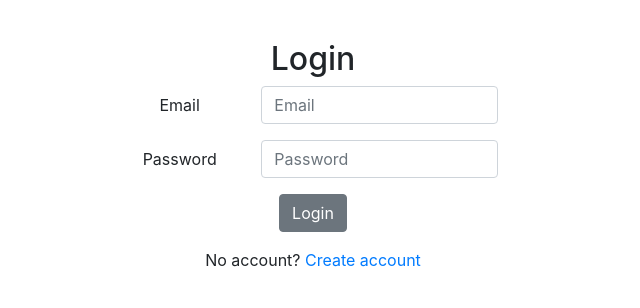
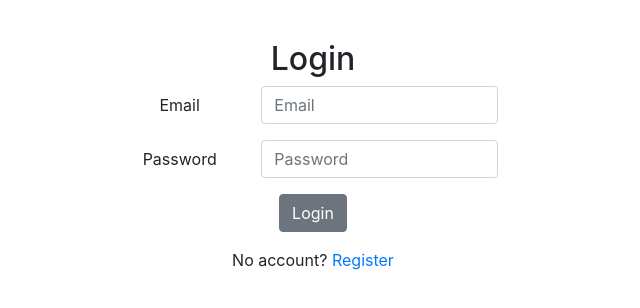
Before and after one commit to Shujapurelogics/Next-Firebase-PL, a Next.js app: page / in a window 1280 px wide. Shown: the top 308 px of the page, without its empty margins (327-967 px from the left). Built offline with nearby package versions, Linux system fonts and the light colour scheme; no server answers.

Commit message:
test for first deployment

```diff
--- a/pages/index.js
+++ b/pages/index.js
@@ -68,7 +68,7 @@ export default function Home() {
            </FormGroup>
            <FormGroup row>
             <Col>
-              No account? <Link href="/sign_up">Create account</Link>
+              No account? <Link href="/sign_up">Register</Link>
             </Col>
           </FormGroup>
           </Form>
```
